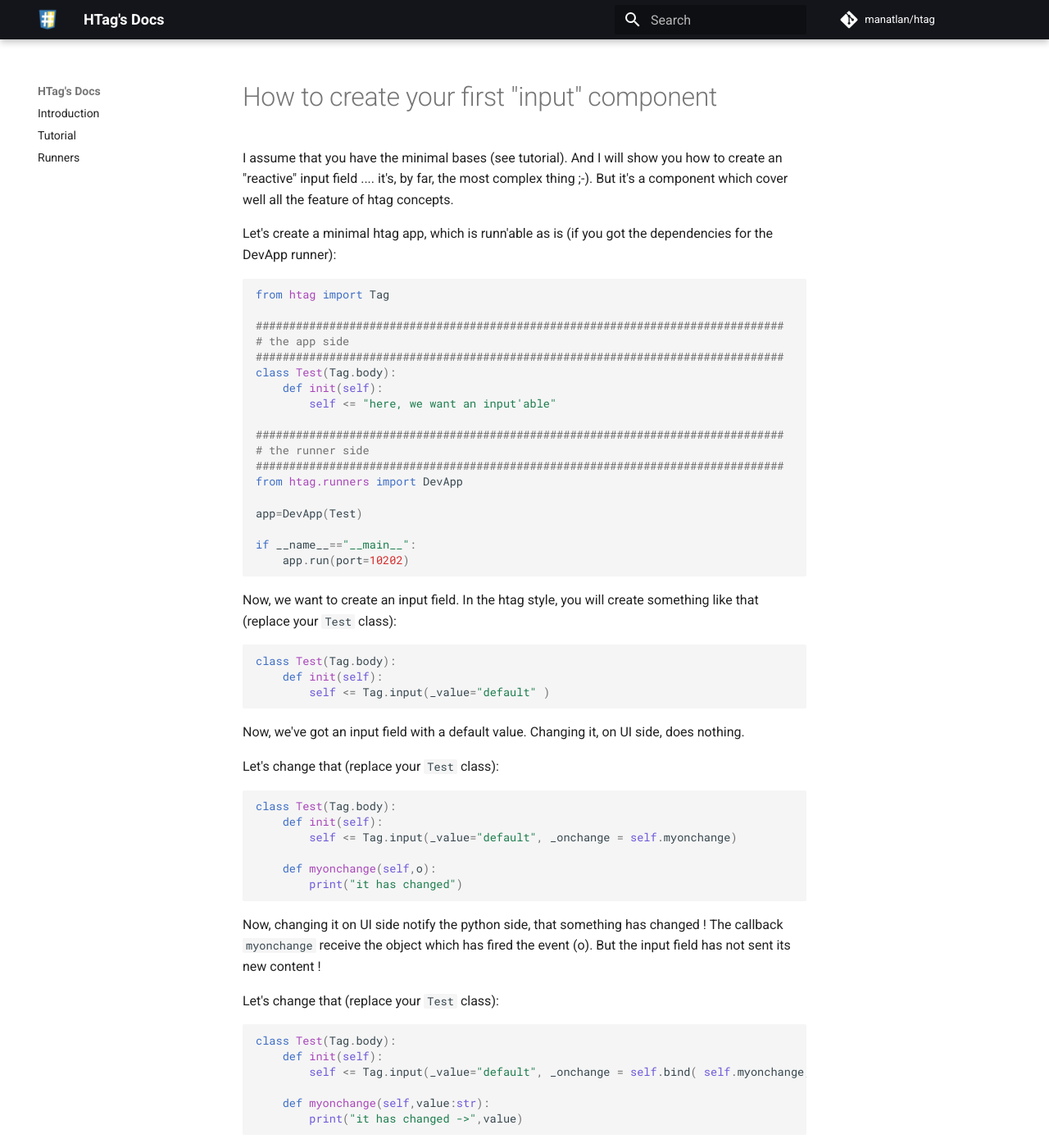
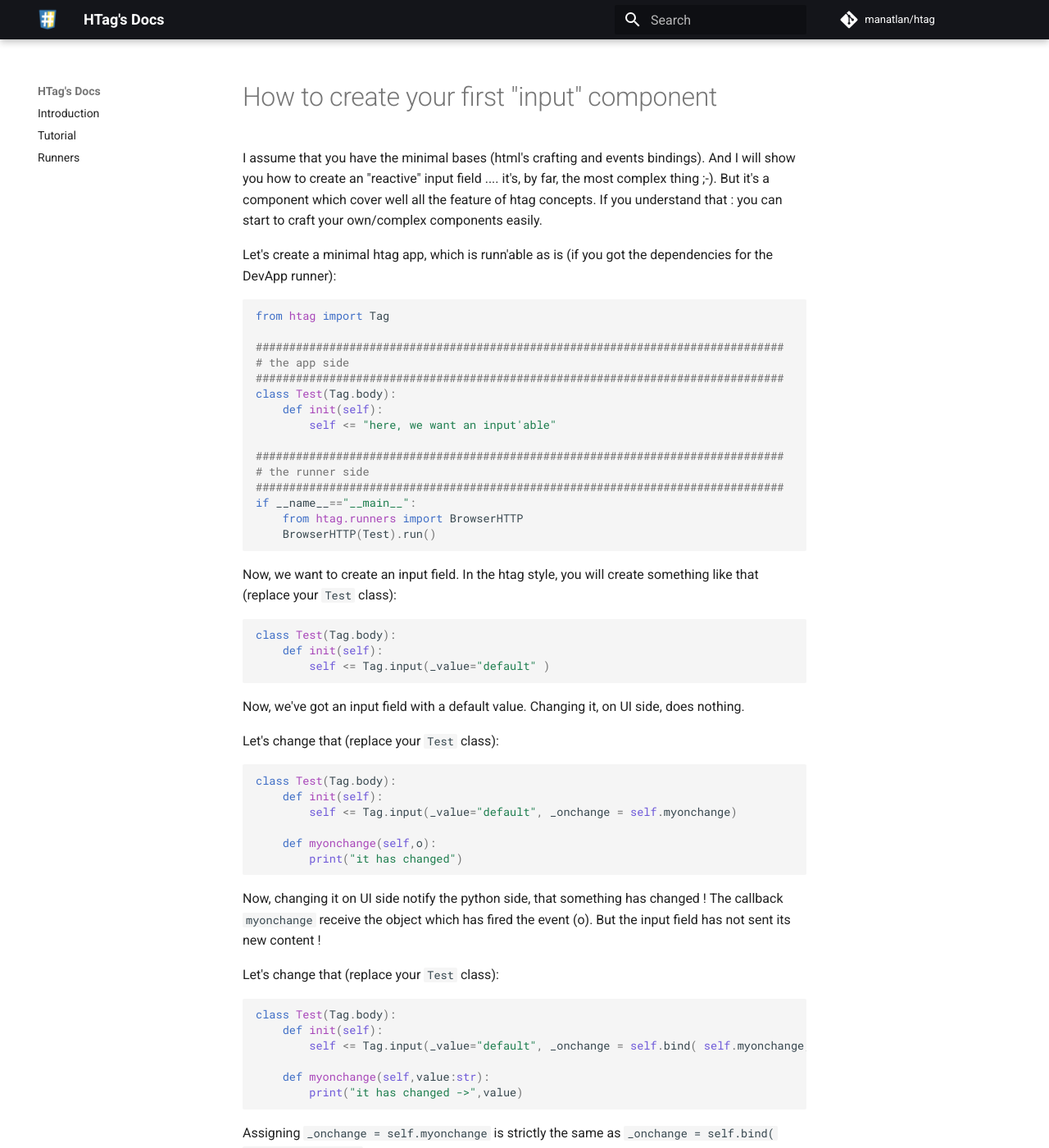
Before and after one commit to manatlan/htag, an MkDocs documentation site: the page built from docs/tuto_create_an_input_component.md, in a window 1280 px wide and 1400 px high. Shown: the whole window at 82% size. Built offline with MkDocs 1.6.1 and Material for MkDocs 9.7.7, drawn with Linux system fonts in a browser that asks for light colours; comment, search, counter and statistics services are not loaded; some of the changed text lies outside the part shown.

Commit message:
Update tuto_create_an_input_component.md

````diff
--- a/docs/tuto_create_an_input_component.md
+++ b/docs/tuto_create_an_input_component.md
@@ -1,6 +1,6 @@
 # How to create your first "input" component
 
-I assume that you have the minimal bases (see tutorial). And I will show you how to create an "reactive" input field .... it's, by far, the most complex thing ;-). But it's a component which cover well all the feature of htag concepts.
+I assume that you have the minimal bases (html's crafting and events bindings). And I will show you how to create an "reactive" input field .... it's, by far, the most complex thing ;-). But it's a component which cover well all the feature of htag concepts. If you understand that : you can start to craft your own/complex components easily.
 
 Let's create a minimal htag app, which is runn'able as is (if you got the dependencies for the DevApp runner):
 
@@ -17,12 +17,9 @@
 ###############################################################################
 # the runner side
 ###############################################################################
-from htag.runners import DevApp
-
-app=DevApp(Test)
-
 if __name__=="__main__":
-    app.run(port=10202)
+    from htag.runners import BrowserHTTP
+    BrowserHTTP(Test).run()
 
 ```
 
@@ -70,7 +67,7 @@
 But the form `self.bind( <method>, ....)` is better when you need to send arguments. In this case, it will send the client value
 to the `myonchange` callback (using the `b"trick"` to get data from client/js side).
 
-It's better, but it will be a lot better to make it a "htag component", to be reusable in another app.
+It's better, but it will be a lot better to make it a **"htag component", to be re-usable in another htag apps**.
 
 Let's create a `MyInput component`, and reuse it from the main class `Test` like that:
 
@@ -132,8 +129,9 @@
             self <= Tag.li("not the rights credentials ;-)")
 
 ```
+**To go further**
 
-You will notice that when you input bad credentials, the form is resetted to its initial values ! It's normal, because the `authent` method will modify the `Test` component's content (adding a `Tag.li` to `self`), which had the effect to force the redraw of all the `Test` component on UI side !
+You will notice that when you input bad credentials, the form is resetted to its initial values ! It's normal, because the `authent` method will modify the `Test` component's content (adding a `Tag.li` to `self`), which had the effect to force the redraw of the `Test` component on UI side !
 
 If you want to avoid this behaviour, simply add the `Tag.li` in another part of the UI, like that :
 
````
